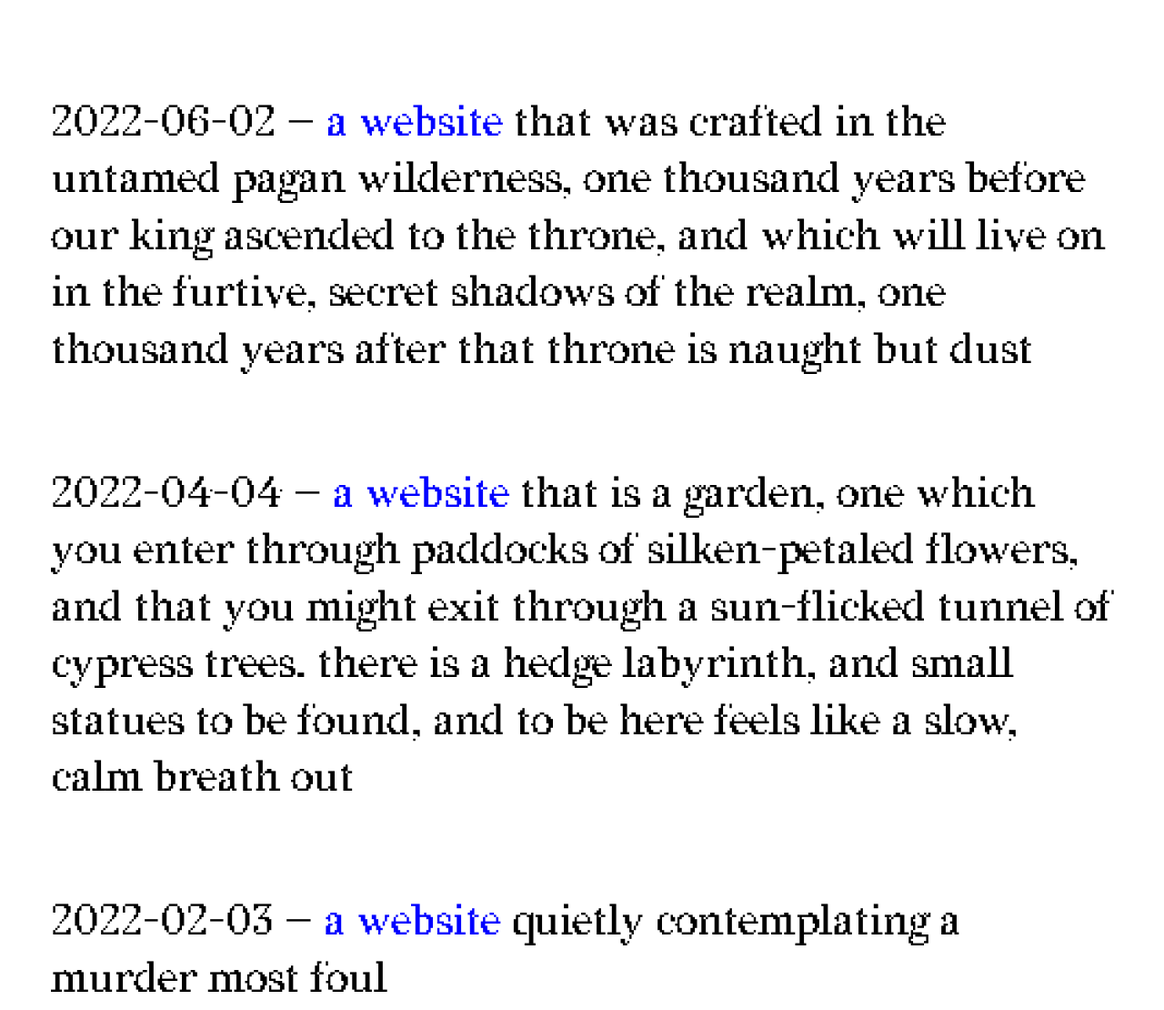
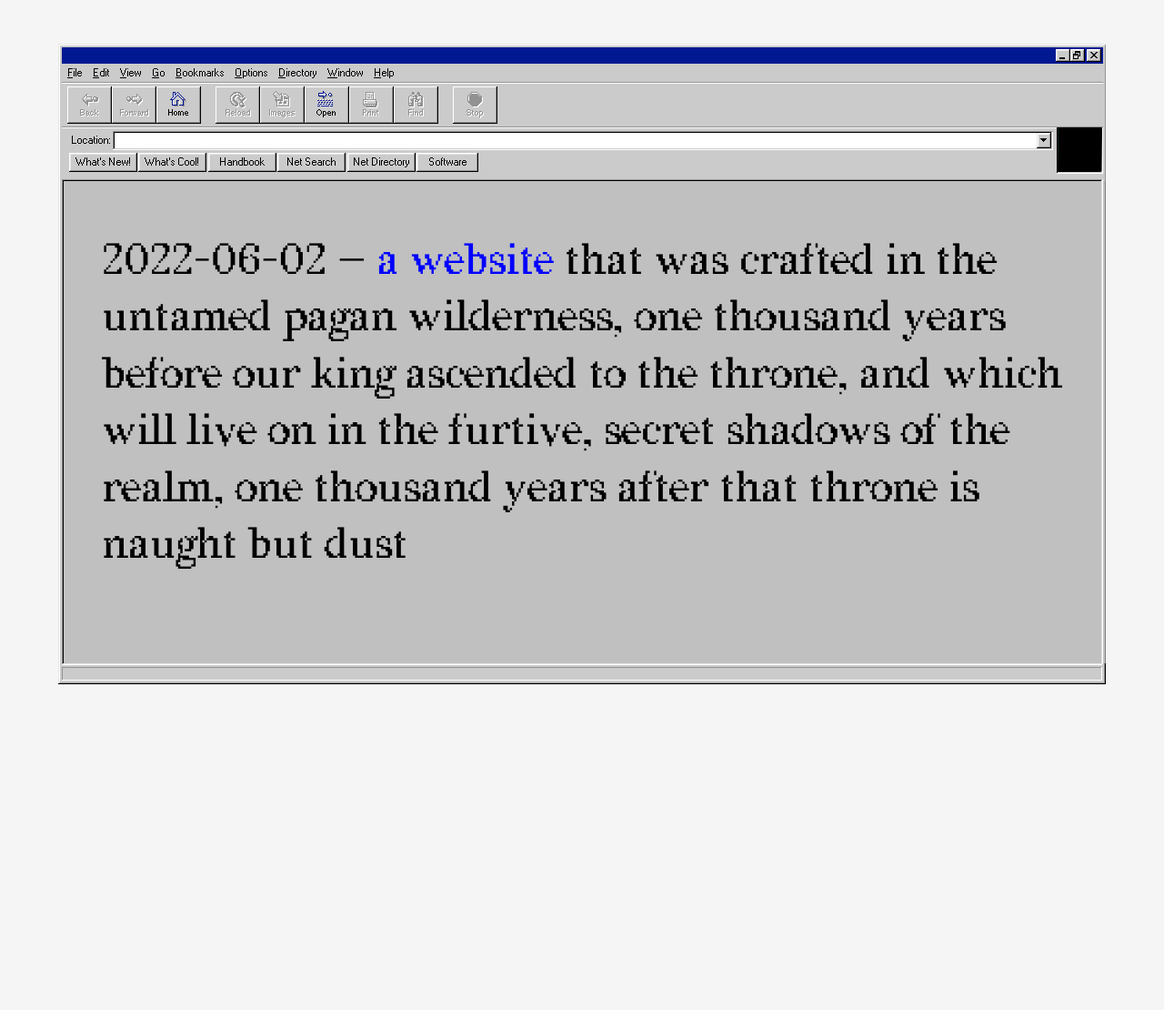
Before and after one commit to xdesro/strange-website, an Eleventy site: page index.html in a window 1280 px wide. Shown: the top 1110 px of the page at 91% size. After the commit the page ends 800 px from the top, so only its background shows below. Built offline with nearby package versions, Linux system fonts and the light colour scheme; Eleventy itself is replaced by a stand-in of ours; files that its build step writes are made by us from their sources.

Commit message:
🎨 - Basic style setup

```diff
--- a/index.html
+++ b/index.html
@@ -2,105 +2,25 @@
 <html lang="en">
 
 <head>
-    <meta charset="UTF-8">
-    <meta http-equiv="X-UA-Compatible" content="IE=edge">
-    <meta name="viewport" content="width=device-width, initial-scale=1.0">
+    <meta charset="UTF-8" />
+    <meta http-equiv="X-UA-Compatible" content="IE=edge" />
+    <meta name="viewport" content="width=device-width, initial-scale=1.0" />
     <title>Strange.Website</title>
-    <style>
-        /* @font-face {
-                font-family: "Redaction";
-                src: url('/fonts/Redaction-Regular.woff2') format('woff2');
-                font-style: normal;
-                font-weight: normal;
-            }
-
-            @font-face {
-                font-family: "Redaction 35";
-                src: url('/fonts/Redaction_35-Regular.woff2') format('woff2');
-                font-style: normal;
-                font-weight: normal;
-            } */
-
-        @font-face {
-            font-family: "Redaction 50";
-            src: url('/fonts/Redaction_50-Regular.woff2') format('woff2');
-            font-style: normal;
-            font-weight: normal;
-        }
-
-
-        /* @font-face {
-            font-family: "Redaction 70";
-            src: url('/fonts/Redaction_70-Regular.woff2') format('woff2');
-            font-style: normal;
-            font-weight: normal;
-        }
-
-            @font-face {
-                font-family: "Redaction 70";
-                src: url('/fonts/Redaction_70-Italic.woff2') format('woff2');
-                font-style: italic;
-                font-weight: normal;
-            }
-
-            @font-face {
-                font-family: "Redaction 20";
-                src: url('/fonts/Redaction_20-Regular.woff2') format('woff2');
-                font-style: normal;
-                font-weight: normal;
-            }
-
-          */
-
-        body {
-            /* background-color: #008080; */
-            font-family: "Redaction 50";
-            line-height: 1.3;
-        }
-
-        ::selection {
-            color: #fff;
-            background-color: #000;
-        }
-
-        main {
-            font-size: 3rem;
-            margin: 0 auto;
-            padding: 1em;
-        }
-
-        ul {
-            padding: 0;
-        }
-
-        li {
-            list-style-type: none;
-            margin-bottom: 2em;
-            /* text-indent: 5ch; */
-        }
-
-        li:hover {}
-
-        li span {
-            /* font-family: "Redaction 20"; */
-            color: #0000ff;
-        }
-
-        time {
-            /* font-family: "Redaction 20"; */
-            /* font-style: italic; */
-        }
-    </style>
+    <link rel="stylesheet" href="/style.css" />
 </head>
 
 <body>
     <main>
-        <ul>
-            {% set sortedwebsites = websites | reverse %}
-            {% for website in sortedwebsites %}
-            <li><time>{{ website.date }}</time> — {{ website.body | website | nl2br | safe }}</li>
-            {% endfor %}
-        </ul>
+        <div class="app-inner">
+            <ul>
+                {% set sortedwebsites = websites | reverse %}
+                {% for website in sortedwebsites %}
+                <li>
+                    <time>{{ website.date }}</time> — {{ website.body | website | nl2br | safe }}
+                </li>
+                {% endfor %}
+            </ul>
+        </div>
     </main>
 </body>
 
--- /dev/null
+++ b/style.css
@@ -0,0 +1,101 @@
+@font-face {
+  font-family: 'Redaction 50';
+  src: url('/fonts/Redaction_50-Regular.woff2') format('woff2');
+  font-style: normal;
+  font-weight: normal;
+}
+
+*,
+*:before,
+*:after {
+  box-sizing: border-box;
+}
+
+body {
+  background-color: whitesmoke;
+  font-family: 'Redaction 50';
+  line-height: 1.3;
+  margin: 0;
+  padding: 0;
+}
+
+::selection {
+  color: whitesmoke;
+  background-color: #000;
+}
+
+main {
+  font-size: 2rem;
+  position: relative;
+  height: 100vh;
+  background-color: #c0c0c0;
+}
+
+main:before {
+  position: absolute;
+  height: 100%;
+  top: 0;
+  z-index: 2;
+  left: 0;
+  right: 0;
+  content: '';
+  width: 100%;
+  display: block;
+  pointer-events: none;
+  background: url('/img/top-right.png') top right no-repeat,
+    url('/img/top-left.png') top left no-repeat,
+    url('/img/bottom-left.png') bottom left no-repeat,
+    url('/img/bottom-right.png') bottom right no-repeat,
+    url('/img/top.png') top left repeat-x,
+    url('/img/left.png') top left repeat-y,
+    url('/img/right.png') top right repeat-y,
+    url('/img/bottom.png') bottom left repeat-x;
+}
+
+.app-inner {
+  height: 100%;
+  position: absolute;
+  top: 0;
+  left: 0;
+  right: 0;
+  bottom: 0;
+  padding: 10rem 1em;
+  overflow-x: hidden;
+  overflow-y: scroll;
+}
+
+ul {
+  padding: 0;
+}
+
+li {
+  list-style-type: none;
+  margin-bottom: 2em;
+  /* text-indent: 5ch; */
+}
+
+li:hover {
+}
+
+li span {
+  /* font-family: "Redaction 20"; */
+  color: #0000ff;
+}
+
+time {
+  /* font-family: "Redaction 20"; */
+  /* font-style: italic; */
+}
+
+@media (min-width: 620px) {
+  body {
+    padding-left: 1.5rem;
+    padding-right: 1.5rem;
+  }
+  main {
+    font-size: 3rem;
+    margin: 1em auto;
+    max-width: 40ch;
+    max-height: calc(100vh - 2em);
+  }
+}
```
Also changed, not shown: .eleventy.js, img/bottom-left.png (added), img/bottom-right.png (added), img/bottom.png (added), img/left.png (added), img/right.png (added), img/top-left.png (added), img/top-right.png (added), img/top.png (added).
